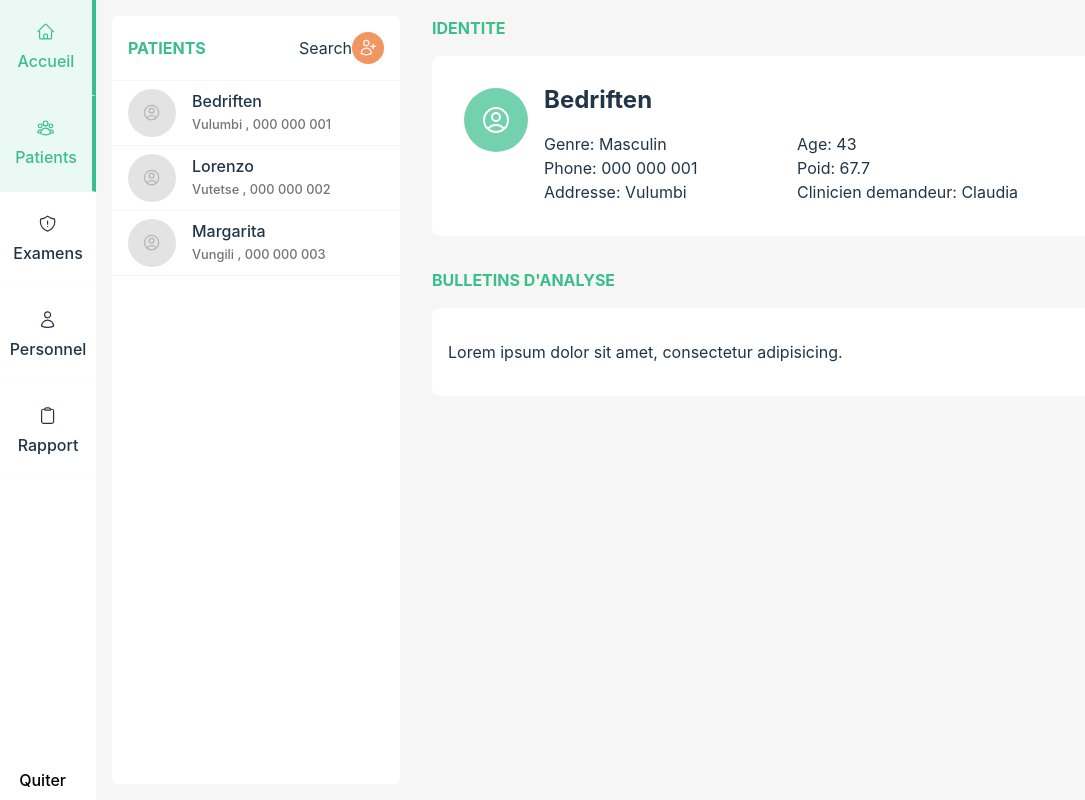
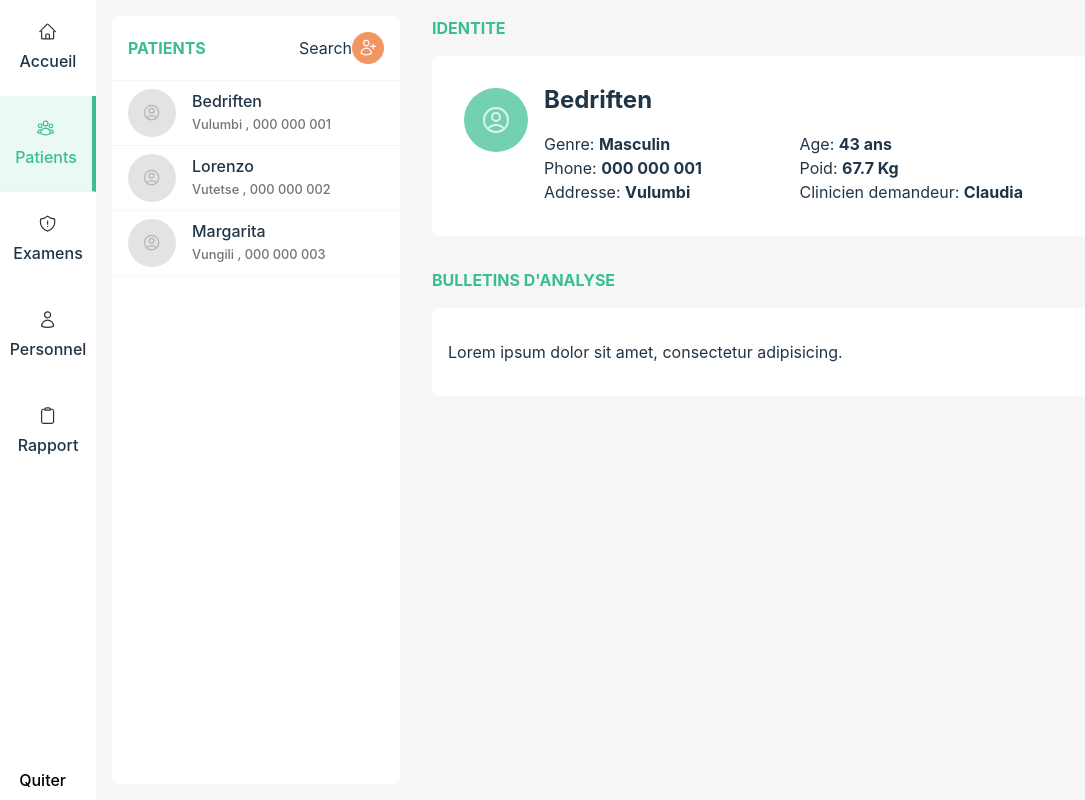
Before and after one commit to thasipablo/mlabs, a React (Vite) app: page /patients in a window 1280 px wide. Shown: the whole page, without its empty margins (0-1085 px from the left). Built offline with nearby package versions, Linux system fonts and the light colour scheme.

Commit message:
dark theme added

```diff
--- a/src/pages/dashboard/patients/PatientDetails.jsx
+++ b/src/pages/dashboard/patients/PatientDetails.jsx
@@ -15,14 +15,14 @@ const PatientDetails = ({ patient }) => {
             <h2 className="name">{patient.name}</h2>
             <div className="data-plus">
               <div className="left">
-                <div>Genre: {patient.gender}</div>
-                <div>Phone: {patient.phone}</div>
-                <div>Addresse: {patient.address}</div>
+                <div>Genre: <strong>{patient.gender}</strong></div>
+                <div>Phone: <strong>{patient.phone}</strong></div>
+                <div>Addresse: <strong>{patient.address}</strong></div>
               </div>
               <div className="right">
-                <div>Age: {patient.age}</div>
-                <div>Poid: {patient.weight}</div>
-                <div>Clinicien demandeur: {patient.clinician}</div>
+                <div>Age: <strong>{patient.age} ans</strong></div>
+                <div>Poid: <strong>{patient.weight} Kg</strong></div>
+                <div>Clinicien demandeur: <strong>{patient.clinician}</strong></div>
               </div>
             </div>
           </div>
--- a/src/styles/_patients.scss
+++ b/src/styles/_patients.scss
@@ -110,7 +110,7 @@
 
       svg {
         width: 50%;
-        color: $white;
+        color: $white-dark;
       }
     }
   }
--- a/src/styles/index.scss
+++ b/src/styles/index.scss
@@ -2,7 +2,16 @@ $primary-color: #3abe8e;
 $secondary-color: #f19561;
 $text-color: #213547;
 $gray: #747474;
-$white: #ffffff;
+$white: #fff;
+
+$bg-dark: #242424;
+$bg-dark-secondary: #202020;
+$white-dark: rgba($white, 0.75);
+
+@import "app";
+@import "sidebar";
+@import "dashboard";
+@import "patients";
 
 :root {
   font-family: Inter, Avenir, Helvetica, Arial, sans-serif;
@@ -11,8 +20,8 @@ $white: #ffffff;
   font-weight: 400;
 
   color-scheme: light dark;
-  color: rgba(255, 255, 255, 0.87);
-  background-color: #242424;
+  color: $white;
+  background-color: $bg-dark;
 
   font-synthesis: none;
   text-rendering: optimizeLegibility;
@@ -99,7 +108,34 @@ button:hover {
   }
 }
 
-@import "app";
-@import "sidebar";
-@import "dashboard";
-@import "patients";
+@media (prefers-color-scheme: dark) {
+  :root {
+    color: $white-dark;
+    background-color: $bg-dark;
+  }
+  a:hover {
+    color: $primary-color;
+  }
+  button {
+    background-color: $bg-dark;
+  }
+  .patients-list
+  .patient-item
+  .name,
+  .patient-details {
+    color: $white-dark;
+  }
+  .sidebar,
+  .patients-list,
+  .section-content {
+    color: $white-dark;
+    background-color: $bg-dark;
+  }
+  .with-separator,
+  .sidebar-menu-item {
+    border-color: $bg-dark-secondary;
+  }
+  .dashboard-content-wrapper {
+    background-color: $bg-dark-secondary;
+  }
+}
```
